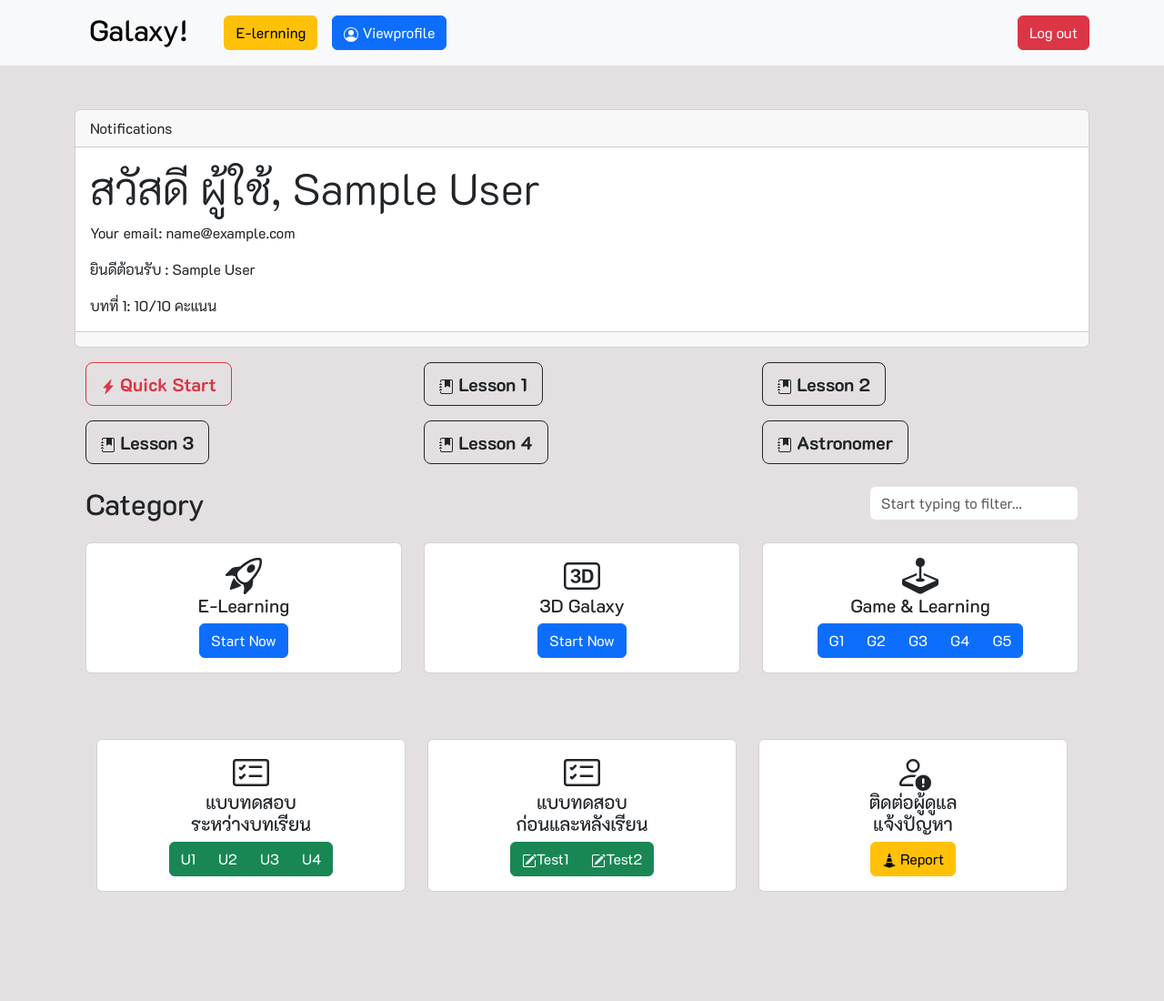
After one commit to NiceZGT730/newfile1t, a PHP site: the page made by welcome copy.php in a window 1280 px wide. The commit adds this page. Shown: the whole page at 91% size. Run offline with PHP 8.4, Linux system fonts and the light colour scheme; the visitor is signed in with stand-in values (Sample User, id 1); tables that the repository leaves empty or names only in its code hold one stand-in row (values such as "Sample post").

Commit message:
Update2
Update2

```diff
--- a/index.php
+++ b/index.php
@@ -1,7 +1,7 @@
 <?php include_once('header.php'); ?>
 <?php include_once('nav.php'); ?>
 
-<link rel="stylesheet" href="style.css">
+
 <link rel="stylesheet" href="font.css">
 
 <?php
@@ -13,7 +13,7 @@
 
 <!-- การจัดคอนเทนต์ของหน้าเว็บ -->
 <div class="container align-items-center">
-    <h1 class="display-4 mt-3">Regis E-learning Solar System</h1>
+    <h1 class="display-4 mt-3">E-learning Solar System</h1>
 
 </div>
 
@@ -21,10 +21,12 @@
 <br><br>
 
     <style>
+
     iframe {
             padding: 12px !important;
             border: none; /* ไม่มีขอบ */
             box-shadow: 0px 4px 6px rgba(0, 0, 0, 0.1); /* ใส่เงาเบาๆ (ถ้าต้องการ) */
+            border-radius: 10px;
         }
     body {
         background-color: #E4E0E1 !important;
--- a/lesson2.html
+++ b/lesson2.html
@@ -280,7 +280,7 @@
 
     <div class="home-button">
 
-        <a href="Start.php" class="nav-btn menu-btn">Home</a>
+        <a href="welcome.php" class="nav-btn menu-btn">Home</a>
 
     </div>
 
--- a/newlogin.php
+++ b/newlogin.php
@@ -92,6 +92,10 @@
     </style>
 
     <form action="<?php echo htmlspecialchars($_SERVER['PHP_SELF']) ?>" method="POST">
+
+
+
+
         <div class="mb-3">
             <label for="email" class="form-label">Email Address</label>
             <input type="email" class="form-control" name="email" placeholder="Enter your email" required>
--- a/test.html
+++ b/test.html
@@ -22,7 +22,11 @@
 
 
 
-
+<style>
+    canvas{
+        border-radius: 15px;
+    }
+</style>
 
         <script type="importmap">
 
--- /dev/null
+++ b/welcome copy.php
@@ -0,0 +1,309 @@
+<?php include_once('header.php'); ?>
+<?php include_once('nav.php'); ?>
+
+
+
+<!-- การจัดคอนเทนต์ของหน้าเว็บ -->
+<div class="container">
+
+    <?php
+
+        if(!isset($_SESSION['userid'])){
+            header('Location: signin.php');
+        }
+
+        include_once('config/Database.php');
+        include_once('class/UserLogin.php');
+
+        $connectDB = new Database();
+        $db = $connectDB->getConnection();
+
+        $users = new UserLogin($db);
+
+        if(isset($_SESSION['userid'])){
+            $userid = $_SESSION['userid'];
+            $userData = $users->userData($userid);
+        }
+        $user_id = $_SESSION['userid'];
+        $sql = "SELECT chapter_id, score FROM quiz_scores WHERE user_id = ?";
+    $stmt = $conn->prepare($sql);
+    $stmt->bind_param("i", $user_id);
+    $stmt->execute();
+    $result = $stmt->get_result();
+
+    $chapters = [];
+    $sql_chapters = "SELECT DISTINCT chapter_id FROM quiz_questions"; // หรือเลือกจากตารางอื่นที่เก็บข้อมูลบท
+    $chapters_result = $conn->query($sql_chapters);
+
+    while ($row = $chapters_result->fetch_assoc()) {
+        $chapters[] = $row['chapter_id'];
+    }
+
+    $user_scores = [];
+    while ($row = $result->fetch_assoc()) {
+        $user_scores[$row['chapter_id']] = $row['score'];
+    }
+        ?>
+
+    <link rel="stylesheet" href="BG-1.css">
+    <link rel="stylesheet" href="font.css">
+
+
+    <style>
+
+    </style>
+
+
+
+
+    <div class="card text-left mt-5">
+        <div class="card-header">
+            Notifications
+        </div>
+        <div class="card-body">
+        <h1 class='display-5'> สวัสดี ผู้ใช้, <?php echo $userData['name']?></h1>
+        <p>Your email: <?php echo $userData['email']?> </p>
+        <p>ยินดีต้อนรับ : <?php echo $userData['name']?> </p>
+
+        <?php
+            // แสดงคะแนนสำหรับแต่ละบท
+            foreach ($chapters as $chapter) {
+                // ตรวจสอบว่าผู้ใช้มีคะแนนในบทนั้นหรือไม่
+                $score = isset($user_scores[$chapter]) ? $user_scores[$chapter] : 0;
+                echo "<tr>";
+                echo "<td> บทที่ $chapter: </td>";
+                echo "<td>$score/10 คะแนน</td>";
+                echo "</tr>";
+            }
+            ?>
+
+        </div>
+        <div class="card-footer text-muted">
+
+        </div>
+
+
+
+
+    </div>
+
+        <div class="container mt-3">
+
+    <div class="row align-items-start">
+        <div class="col">
+            <a href="Start.php">
+        <button type="button" class="btn btn-outline-danger btn-lg" style="font-weight: bold;">
+            <svg xmlns="http://www.w3.org/2000/svg" width="16" height="16" fill="currentColor" class="bi bi-lightning-charge-fill" viewBox="0 0 16 16">
+            <path d="M11.251.068a.5.5 0 0 1 .227.58L9.677 6.5H13a.5.5 0 0 1 .364.843l-8 8.5a.5.5 0 0 1-.842-.49L6.323 9.5H3a.5.5 0 0 1-.364-.843l8-8.5a.5.5 0 0 1 .615-.09z"></path>
+            </svg>
+            Quick Start
+        </button></a>
+        </div>
+        <div class="col">
+            <a href="Start.php">
+        <button type="button" class="btn btn-outline-dark btn-lg" style="font-weight: bold;">
+            <svg xmlns="http://www.w3.org/2000/svg" width="16" height="16" fill="currentColor" class="bi bi-journal-bookmark-fill" viewBox="0 0 16 16">
+                <path fill-rule="evenodd" d="M6 1h6v7a.5.5 0 0 1-.757.429L9 7.083 6.757 8.43A.5.5 0 0 1 6 8z"/>
+                <path d="M3 0h10a2 2 0 0 1 2 2v12a2 2 0 0 1-2 2H3a2 2 0 0 1-2-2v-1h1v1a1 1 0 0 0 1 1h10a1 1 0 0 0 1-1V2a1 1 0 0 0-1-1H3a1 1 0 0 0-1 1v1H1V2a2 2 0 0 1 2-2"/>
+                <path d="M1 5v-.5a.5.5 0 0 1 1 0V5h.5a.5.5 0 0 1 0 1h-2a.5.5 0 0 1 0-1zm0 3v-.5a.5.5 0 0 1 1 0V8h.5a.5.5 0 0 1 0 1h-2a.5.5 0 0 1 0-1zm0 3v-.5a.5.5 0 0 1 1 0v.5h.5a.5.5 0 0 1 0 1h-2a.5.5 0 0 1 0-1z"/>
+                </svg>
+            Lesson 1
+        </button></a>
+        </div>
+        <div class="col">
+            <a href="lesson2.html">
+        <button type="button" class="btn btn-outline-dark btn-lg" style="font-weight: bold;">
+        <svg xmlns="http://www.w3.org/2000/svg" width="16" height="16" fill="currentColor" class="bi bi-journal-bookmark-fill" viewBox="0 0 16 16">
+            <path fill-rule="evenodd" d="M6 1h6v7a.5.5 0 0 1-.757.429L9 7.083 6.757 8.43A.5.5 0 0 1 6 8z"/>
+            <path d="M3 0h10a2 2 0 0 1 2 2v12a2 2 0 0 1-2 2H3a2 2 0 0 1-2-2v-1h1v1a1 1 0 0 0 1 1h10a1 1 0 0 0 1-1V2a1 1 0 0 0-1-1H3a1 1 0 0 0-1 1v1H1V2a2 2 0 0 1 2-2"/>
+            <path d="M1 5v-.5a.5.5 0 0 1 1 0V5h.5a.5.5 0 0 1 0 1h-2a.5.5 0 0 1 0-1zm0 3v-.5a.5.5 0 0 1 1 0V8h.5a.5.5 0 0 1 0 1h-2a.5.5 0 0 1 0-1zm0 3v-.5a.5.5 0 0 1 1 0v.5h.5a.5.5 0 0 1 0 1h-2a.5.5 0 0 1 0-1z"/>
+            </svg>
+            Lesson 2
+        </button></a>
+
+        </div>
+
+        <div class="container mt-3">
+    <div class="row align-items-start">
+        <div class="col">
+            <a href="lesson3.html">
+        <button type="button" class="btn btn-outline-dark btn-lg" style="font-weight: bold;">
+        <svg xmlns="http://www.w3.org/2000/svg" width="16" height="16" fill="currentColor" class="bi bi-journal-bookmark-fill" viewBox="0 0 16 16">
+            <path fill-rule="evenodd" d="M6 1h6v7a.5.5 0 0 1-.757.429L9 7.083 6.757 8.43A.5.5 0 0 1 6 8z"/>
+            <path d="M3 0h10a2 2 0 0 1 2 2v12a2 2 0 0 1-2 2H3a2 2 0 0 1-2-2v-1h1v1a1 1 0 0 0 1 1h10a1 1 0 0 0 1-1V2a1 1 0 0 0-1-1H3a1 1 0 0 0-1 1v1H1V2a2 2 0 0 1 2-2"/>
+            <path d="M1 5v-.5a.5.5 0 0 1 1 0V5h.5a.5.5 0 0 1 0 1h-2a.5.5 0 0 1 0-1zm0 3v-.5a.5.5 0 0 1 1 0V8h.5a.5.5 0 0 1 0 1h-2a.5.5 0 0 1 0-1zm0 3v-.5a.5.5 0 0 1 1 0v.5h.5a.5.5 0 0 1 0 1h-2a.5.5 0 0 1 0-1z"/>
+            </svg>
+            Lesson 3
+        </button></a>
+        </div>
+        <div class="col">
+            <a href="lesson4.html">
+        <button type="button" class="btn btn-outline-dark btn-lg" style="font-weight: bold;">
+        <svg xmlns="http://www.w3.org/2000/svg" width="16" height="16" fill="currentColor" class="bi bi-journal-bookmark-fill" viewBox="0 0 16 16">
+            <path fill-rule="evenodd" d="M6 1h6v7a.5.5 0 0 1-.757.429L9 7.083 6.757 8.43A.5.5 0 0 1 6 8z"/>
+            <path d="M3 0h10a2 2 0 0 1 2 2v12a2 2 0 0 1-2 2H3a2 2 0 0 1-2-2v-1h1v1a1 1 0 0 0 1 1h10a1 1 0 0 0 1-1V2a1 1 0 0 0-1-1H3a1 1 0 0 0-1 1v1H1V2a2 2 0 0 1 2-2"/>
+            <path d="M1 5v-.5a.5.5 0 0 1 1 0V5h.5a.5.5 0 0 1 0 1h-2a.5.5 0 0 1 0-1zm0 3v-.5a.5.5 0 0 1 1 0V8h.5a.5.5 0 0 1 0 1h-2a.5.5 0 0 1 0-1zm0 3v-.5a.5.5 0 0 1 1 0v.5h.5a.5.5 0 0 1 0 1h-2a.5.5 0 0 1 0-1z"/>
+            </svg>
+            Lesson 4
+        </button></a>
+        </div>
+        <div class="col">
+            <a href="Astronomer.html">
+        <button type="button" class="btn btn-outline-dark btn-lg" style="font-weight: bold;">
+            <svg xmlns="http://www.w3.org/2000/svg" width="16" height="16" fill="currentColor" class="bi bi-journal-bookmark-fill" viewBox="0 0 16 16">
+            <path fill-rule="evenodd" d="M6 1h6v7a.5.5 0 0 1-.757.429L9 7.083 6.757 8.43A.5.5 0 0 1 6 8z"/>
+            <path d="M3 0h10a2 2 0 0 1 2 2v12a2 2 0 0 1-2 2H3a2 2 0 0 1-2-2v-1h1v1a1 1 0 0 0 1 1h10a1 1 0 0 0 1-1V2a1 1 0 0 0-1-1H3a1 1 0 0 0-1 1v1H1V2a2 2 0 0 1 2-2"/>
+            <path d="M1 5v-.5a.5.5 0 0 1 1 0V5h.5a.5.5 0 0 1 0 1h-2a.5.5 0 0 1 0-1zm0 3v-.5a.5.5 0 0 1 1 0V8h.5a.5.5 0 0 1 0 1h-2a.5.5 0 0 1 0-1zm0 3v-.5a.5.5 0 0 1 1 0v.5h.5a.5.5 0 0 1 0 1h-2a.5.5 0 0 1 0-1z"/>
+            </svg>
+            Astronomer
+        </button></a>
+        </div>
+        </div>
+    </div>
+
+
+
+
+    <br>
+        <div class="d-flex mb-4 mt-4">
+        <h2 id="icons" class="mb-0">Category</h2>
+        <form class="subnav-search d-flex flex-nowrap ms-auto">
+        <label for="search" class="visually-hidden">Search for Activity</label>
+            <input class="form-control search mb-0" id="search" type="search" placeholder="Start typing to filter..." autocomplete="off">
+            </form>
+        </div>
+        <br>
+    <div class="container text-center my-10">
+    <div class="row align-items-center">
+        <div class="col">
+        <div class="card">
+            <div class="card-body">
+            <svg xmlns="http://www.w3.org/2000/svg" width="40" height="40" fill="currentColor" class="bi bi-rocket-takeoff" viewBox="0 0 16 16">
+                <path d="M9.752 6.193c.599.6 1.73.437 2.528-.362s.96-1.932.362-2.531c-.599-.6-1.73-.438-2.528.361-.798.8-.96 1.933-.362 2.532"/>
+                <path d="M15.811 3.312c-.363 1.534-1.334 3.626-3.64 6.218l-.24 2.408a2.56 2.56 0 0 1-.732 1.526L8.817 15.85a.51.51 0 0 1-.867-.434l.27-1.899c.04-.28-.013-.593-.131-.956a9 9 0 0 0-.249-.657l-.082-.202c-.815-.197-1.578-.662-2.191-1.277-.614-.615-1.079-1.379-1.275-2.195l-.203-.083a10 10 0 0 0-.655-.248c-.363-.119-.675-.172-.955-.132l-1.896.27A.51.51 0 0 1 .15 7.17l2.382-2.386c.41-.41.947-.67 1.524-.734h.006l2.4-.238C9.005 1.55 11.087.582 12.623.208c.89-.217 1.59-.232 2.08-.188.244.023.435.06.57.093q.1.026.16.045c.184.06.279.13.351.295l.029.073a3.5 3.5 0 0 1 .157.721c.055.485.051 1.178-.159 2.065m-4.828 7.475.04-.04-.107 1.081a1.54 1.54 0 0 1-.44.913l-1.298 1.3.054-.38c.072-.506-.034-.993-.172-1.418a9 9 0 0 0-.164-.45c.738-.065 1.462-.38 2.087-1.006M5.205 5c-.625.626-.94 1.351-1.004 2.09a9 9 0 0 0-.45-.164c-.424-.138-.91-.244-1.416-.172l-.38.054 1.3-1.3c.245-.246.566-.401.91-.44l1.08-.107zm9.406-3.961c-.38-.034-.967-.027-1.746.163-1.558.38-3.917 1.496-6.937 4.521-.62.62-.799 1.34-.687 2.051.107.676.483 1.362 1.048 1.928.564.565 1.25.941 1.924 1.049.71.112 1.429-.067 2.048-.688 3.079-3.083 4.192-5.444 4.556-6.987.183-.771.18-1.345.138-1.713a3 3 0 0 0-.045-.283 3 3 0 0 0-.3-.041Z"/>
+                <path d="M7.009 12.139a7.6 7.6 0 0 1-1.804-1.352A7.6 7.6 0 0 1 3.794 8.86c-1.102.992-1.965 5.054-1.839 5.18.125.126 3.936-.896 5.054-1.902Z"/>
+            </svg>
+            <h5 class="card-title">E-Learning</h5>
+            <a href="Start.php" class="btn btn-primary" target="_blank">Start Now</a>
+            </div>
+        </div>
+        </div>
+        <div class="col">
+        <div class="card">
+            <div class="card-body">
+            <svg xmlns="http://www.w3.org/2000/svg" width="40" height="40" fill="currentColor" class="bi bi-badge-3d" viewBox="0 0 16 16">
+                <path d="M4.52 8.368h.664c.646 0 1.055.378 1.06.9.008.537-.427.919-1.086.919-.598-.004-1.037-.325-1.068-.756H3c.03.914.791 1.688 2.153 1.688 1.24 0 2.285-.66 2.272-1.798-.013-.953-.747-1.38-1.292-1.432v-.062c.44-.07 1.125-.527 1.108-1.375-.013-.906-.8-1.57-2.053-1.565-1.31.005-2.043.734-2.074 1.67h1.103c.022-.391.383-.751.936-.751.532 0 .928.33.928.813.004.479-.383.835-.928.835h-.632v.914zm3.606-3.367V11h2.189C12.125 11 13 9.893 13 7.985c0-1.894-.861-2.984-2.685-2.984zm1.187.967h.844c1.112 0 1.621.686 1.621 2.04 0 1.353-.505 2.02-1.621 2.02h-.844z"/>
+                <path d="M14 3a1 1 0 0 1 1 1v8a1 1 0 0 1-1 1H2a1 1 0 0 1-1-1V4a1 1 0 0 1 1-1zM2 2a2 2 0 0 0-2 2v8a2 2 0 0 0 2 2h12a2 2 0 0 0 2-2V4a2 2 0 0 0-2-2z"/>
+            </svg>
+            <h5 class="card-title">3D Galaxy</h5>
+            <a href="indexsun.html" class="btn btn-primary" target="_blank">Start Now</a>
+            </div>
+        </div>
+        </div>
+        <div class="col">
+        <div class="card">
+            <div class="card-body">
+            <svg xmlns="http://www.w3.org/2000/svg" width="40" height="40" fill="currentColor" class="bi bi-joystick" viewBox="0 0 16 16">
+                <path d="M10 2a2 2 0 0 1-1.5 1.937v5.087c.863.083 1.5.377 1.5.726 0 .414-.895.75-2 .75s-2-.336-2-.75c0-.35.637-.643 1.5-.726V3.937A2 2 0 1 1 10 2"/>
+                <path d="M0 9.665v1.717a1 1 0 0 0 .553.894l6.553 3.277a2 2 0 0 0 1.788 0l6.553-3.277a1 1 0 0 0 .553-.894V9.665c0-.1-.06-.19-.152-.23L9.5 6.715v.993l5.227 2.178a.125.125 0 0 1 .001.23l-5.94 2.546a2 2 0 0 1-1.576 0l-5.94-2.546a.125.125 0 0 1 .001-.23L6.5 7.708l-.013-.988L.152 9.435a.25.25 0 0 0-.152.23"/>
+            </svg>
+            <h5 class="card-title">Game & Learning</h5>
+            <div class="btn-group">
+                <a href="game1.php" class="btn btn-primary" target="_blank">G1</a>
+                <a href="game2.html" class="btn btn-primary" target="_blank">G2</a>
+                <a href="game3.html" class="btn btn-primary" target="_blank">G3</a>
+                <a href="game4.html" class="btn btn-primary" target="_blank">G4</a>
+                <a href="game5.html" class="btn btn-primary" target="_blank">G5</a>
+            </div>
+            </div>
+        </div>
+        </div>
+    </div>
+    </div>
+</div>
+        <br>
+        <div class="container text-center my-5">
+        <div class="row align-items-center">
+        <div class="col">
+        <div class="card">
+            <div class="card-body">
+            <svg xmlns="http://www.w3.org/2000/svg" width="40" height="40" fill="currentColor" class="bi bi-card-checklist" viewBox="0 0 16 16">
+                <path d="M14.5 3a.5.5 0 0 1 .5.5v9a.5.5 0 0 1-.5.5h-13a.5.5 0 0 1-.5-.5v-9a.5.5 0 0 1 .5-.5zm-13-1A1.5 1.5 0 0 0 0 3.5v9A1.5 1.5 0 0 0 1.5 14h13a1.5 1.5 0 0 0 1.5-1.5v-9A1.5 1.5 0 0 0 14.5 2z"/>
+                <path d="M7 5.5a.5.5 0 0 1 .5-.5h5a.5.5 0 0 1 0 1h-5a.5.5 0 0 1-.5-.5m-1.496-.854a.5.5 0 0 1 0 .708l-1.5 1.5a.5.5 0 0 1-.708 0l-.5-.5a.5.5 0 1 1 .708-.708l.146.147 1.146-1.147a.5.5 0 0 1 .708 0M7 9.5a.5.5 0 0 1 .5-.5h5a.5.5 0 0 1 0 1h-5a.5.5 0 0 1-.5-.5m-1.496-.854a.5.5 0 0 1 0 .708l-1.5 1.5a.5.5 0 0 1-.708 0l-.5-.5a.5.5 0 0 1 .708-.708l.146.147 1.146-1.147a.5.5 0 0 1 .708 0"/>
+                </svg>
+            <h5 class="card-title">แบบทดสอบ<br>ระหว่างบทเรียน</h5>
+            <div class="btn-group">
+                <a href="U1.php" class="btn btn-success" target="_blank">U1</a>
+                <a href="U2.php" class="btn btn-success" target="_blank">U2</a>
+                <a href="U3.php" class="btn btn-success" target="_blank">U3</a>
+                <a href="U4.php" class="btn btn-success" target="_blank">U4</a>
+            </div>
+            </div>
+        </div>
+        </div>
+        <div class="col">
+        <div class="card">
+            <div class="card-body">
+            <svg xmlns="http://www.w3.org/2000/svg" width="40" height="40" fill="currentColor" class="bi bi-card-checklist" viewBox="0 0 16 16">
+                <path d="M14.5 3a.5.5 0 0 1 .5.5v9a.5.5 0 0 1-.5.5h-13a.5.5 0 0 1-.5-.5v-9a.5.5 0 0 1 .5-.5zm-13-1A1.5 1.5 0 0 0 0 3.5v9A1.5 1.5 0 0 0 1.5 14h13a1.5 1.5 0 0 0 1.5-1.5v-9A1.5 1.5 0 0 0 14.5 2z"/>
+                <path d="M7 5.5a.5.5 0 0 1 .5-.5h5a.5.5 0 0 1 0 1h-5a.5.5 0 0 1-.5-.5m-1.496-.854a.5.5 0 0 1 0 .708l-1.5 1.5a.5.5 0 0 1-.708 0l-.5-.5a.5.5 0 1 1 .708-.708l.146.147 1.146-1.147a.5.5 0 0 1 .708 0M7 9.5a.5.5 0 0 1 .5-.5h5a.5.5 0 0 1 0 1h-5a.5.5 0 0 1-.5-.5m-1.496-.854a.5.5 0 0 1 0 .708l-1.5 1.5a.5.5 0 0 1-.708 0l-.5-.5a.5.5 0 0 1 .708-.708l.146.147 1.146-1.147a.5.5 0 0 1 .708 0"/>
+                </svg>
+            <h5 class="card-title">แบบทดสอบ<br>ก่อนและหลังเรียน</h5>
+            <div class="btn-group">
+                <a href="pretest.php" class="btn btn-success" target="_blank">
+                <svg xmlns="http://www.w3.org/2000/svg" width="16" height="16" fill="currentColor" class="bi bi-pencil-square" viewBox="0 0 16 16">
+                <path d="M15.502 1.94a.5.5 0 0 1 0 .706L14.459 3.69l-2-2L13.502.646a.5.5 0 0 1 .707 0l1.293 1.293zm-1.75 2.456-2-2L4.939 9.21a.5.5 0 0 0-.121.196l-.805 2.414a.25.25 0 0 0 .316.316l2.414-.805a.5.5 0 0 0 .196-.12l6.813-6.814z"/>
+                <path fill-rule="evenodd" d="M1 13.5A1.5 1.5 0 0 0 2.5 15h11a1.5 1.5 0 0 0 1.5-1.5v-6a.5.5 0 0 0-1 0v6a.5.5 0 0 1-.5.5h-11a.5.5 0 0 1-.5-.5v-11a.5.5 0 0 1 .5-.5H9a.5.5 0 0 0 0-1H2.5A1.5 1.5 0 0 0 1 2.5z"/>
+                </svg>Test1</a>
+                <a href="Test2.php" class="btn btn-success" target="_blank">
+                <svg xmlns="http://www.w3.org/2000/svg" width="16" height="16" fill="currentColor" class="bi bi-pencil-square" viewBox="0 0 16 16">
+                <path d="M15.502 1.94a.5.5 0 0 1 0 .706L14.459 3.69l-2-2L13.502.646a.5.5 0 0 1 .707 0l1.293 1.293zm-1.75 2.456-2-2L4.939 9.21a.5.5 0 0 0-.121.196l-.805 2.414a.25.25 0 0 0 .316.316l2.414-.805a.5.5 0 0 0 .196-.12l6.813-6.814z"/>
+                <path fill-rule="evenodd" d="M1 13.5A1.5 1.5 0 0 0 2.5 15h11a1.5 1.5 0 0 0 1.5-1.5v-6a.5.5 0 0 0-1 0v6a.5.5 0 0 1-.5.5h-11a.5.5 0 0 1-.5-.5v-11a.5.5 0 0 1 .5-.5H9a.5.5 0 0 0 0-1H2.5A1.5 1.5 0 0 0 1 2.5z"/>
+                </svg>Test2</a>
+            </div>
+            </div>
+        </div>
+        </div>
+        <div class="col">
+        <div class="card">
+            <div class="card-body">
+            <svg xmlns="http://www.w3.org/2000/svg" width="40" height="40" fill="currentColor" class="bi bi-person-exclamation" viewBox="0 0 16 16">
+                <path d="M11 5a3 3 0 1 1-6 0 3 3 0 0 1 6 0M8 7a2 2 0 1 0 0-4 2 2 0 0 0 0 4m.256 7a4.5 4.5 0 0 1-.229-1.004H3c.001-.246.154-.986.832-1.664C4.484 10.68 5.711 10 8 10q.39 0 .74.025c.226-.341.496-.65.804-.918Q8.844 9.002 8 9c-5 0-6 3-6 4s1 1 1 1z"/>
+                <path d="M16 12.5a3.5 3.5 0 1 1-7 0 3.5 3.5 0 0 1 7 0m-3.5-2a.5.5 0 0 0-.5.5v1.5a.5.5 0 0 0 1 0V11a.5.5 0 0 0-.5-.5m0 4a.5.5 0 1 0 0-1 .5.5 0 0 0 0 1"/>
+            </svg>
+            <h5 class="card-title">ติดต่อผู้ดูแล<br>แจ้งปัญหา</h5>
+            <a href="https://forms.gle/7rzCcuCLUoYgAeWS9" target="_blank">
+            <button type="button" class="btn btn-warning">
+                <svg xmlns="http://www.w3.org/2000/svg" width="16" height="16" fill="currentColor" class="bi bi-cone-striped" viewBox="0 0 16 16">
+                <path d="m9.97 4.88.953 3.811C10.159 8.878 9.14 9 8 9s-2.158-.122-2.923-.309L6.03 4.88C6.635 4.957 7.3 5 8 5s1.365-.043 1.97-.12m-.245-.978L8.97.88C8.718-.13 7.282-.13 7.03.88L6.275 3.9C6.8 3.965 7.382 4 8 4s1.2-.036 1.725-.098m4.396 8.613a.5.5 0 0 1 .037.96l-6 2a.5.5 0 0 1-.316 0l-6-2a.5.5 0 0 1 .037-.96l2.391-.598.565-2.257c.862.212 1.964.339 3.165.339s2.303-.127 3.165-.339l.565 2.257z"/>
+                </svg>
+                Report
+            </button></a>
+            </div>
+        </div>
+        </div>
+        </div>
+        </div>
+        <br><br><br>
+
+
+
+<?php include_once('footer.php'); ?>
+
+<script>
+    // Sidebar toggle functionality
+    const sidebarToggle = document.getElementById('sidebar-toggle');
+    const sideBar = document.getElementById('side-bar');
+    const closeBtn = document.getElementById('close-btn');
+
+    // Toggle sidebar
+    sidebarToggle.addEventListener('click', () => {
+        sideBar.classList.add('active');
+    });
+
+    // Close sidebar
+    closeBtn.addEventListener('click', () => {
+        sideBar.classList.remove('active');
+    });
+
+</script>
```
Also changed, not shown: newsignup.php (+9 -3 lines), signin.php (+14 -0 lines), signup.php (+9 -5 lines).
